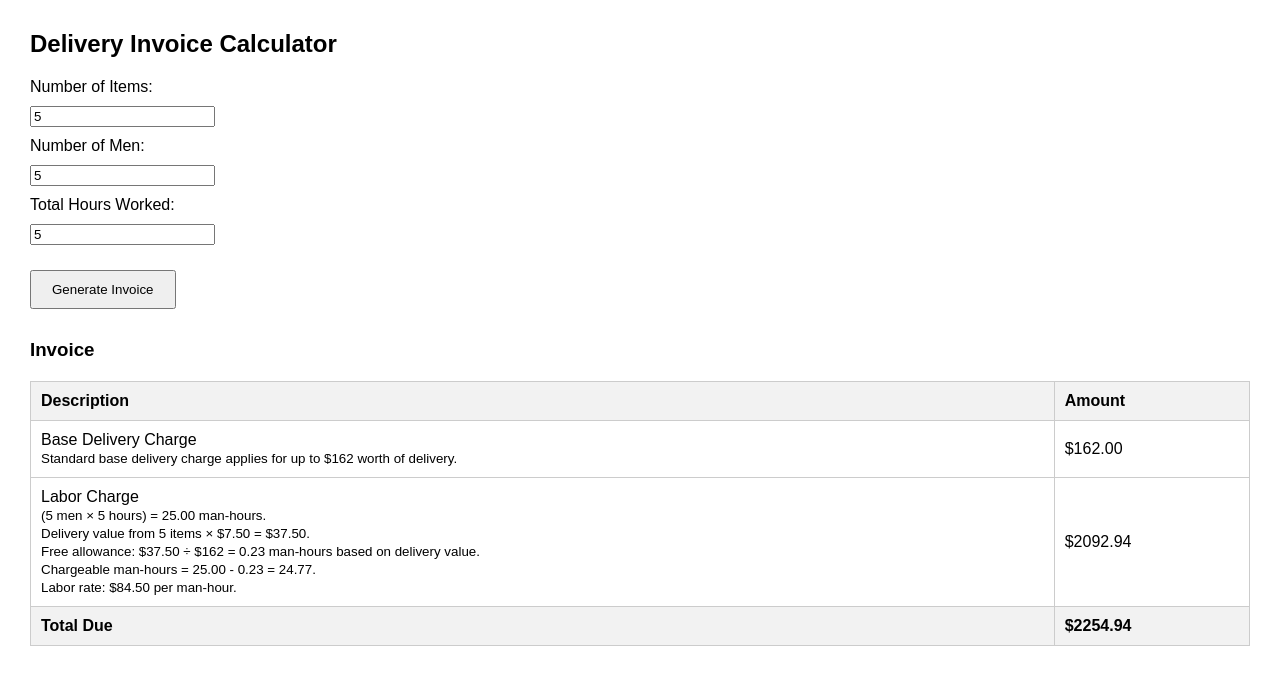
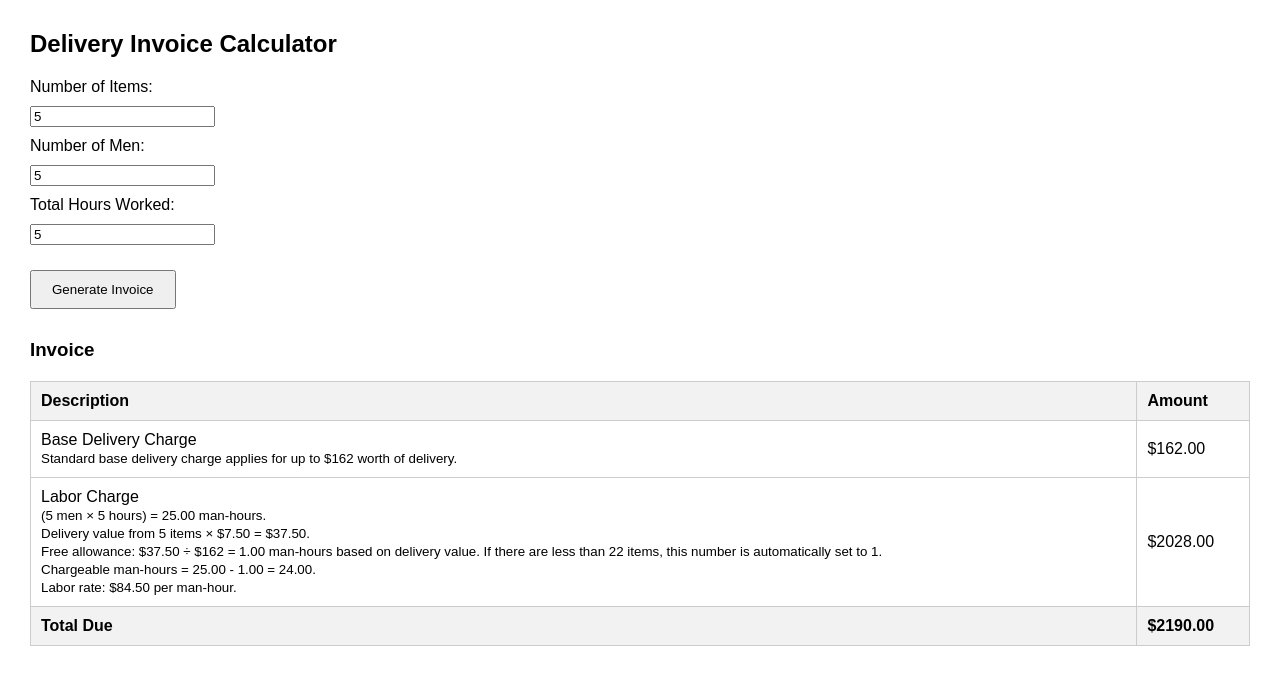
Before and after one commit to AdamAvivi/MTFurnitureExtraLaborRate, a plain HTML site: page hicksextrahours.html in a window 1280 px wide. Both pictures are taken after typing "5", "5", "5" into the empty fields and a click on the button "Generate Invoice". Drawn offline with Linux system fonts and the light colour scheme.

Commit message:
Update hicksextrahours.html

```diff
--- a/hicksextrahours.html
+++ b/hicksextrahours.html
@@ -53,8 +53,9 @@
             const deliveryCharge = 162.00; // Fixed base delivery charge
 
             const freeManHours = (deliveryValue / deliveryUnit) * freePerUnit;
+            let freeAllowance = (items < 22) ? 1 : (deliveryValue / deliveryUnit) * freePerUnit;
             const totalManHours = men * hours;
-            const chargeableManHours = Math.max(0, totalManHours - freeManHours);
+            const chargeableManHours = Math.max(0, totalManHours - freeAllowance);
             const laborCharge = chargeableManHours * manHourRate;
             const totalDue = deliveryCharge + laborCharge;
 
@@ -83,8 +84,8 @@
                                 <small>
                                     (${men} men × ${hours} hours) = ${totalManHours.toFixed(2)} man-hours.<br>
                                     Delivery value from ${items} items × $7.50 = $${deliveryValue.toFixed(2)}.<br>
-                                    Free allowance: $${deliveryValue.toFixed(2)} ÷ $162 = ${freeManHours.toFixed(2)} man-hours based on delivery value.<br>
-                                    Chargeable man-hours = ${totalManHours.toFixed(2)} - ${freeManHours.toFixed(2)} = ${chargeableManHours.toFixed(2)}.<br>
+                                    Free allowance: $${deliveryValue.toFixed(2)} ÷ $162 = ${freeAllowance.toFixed(2)} man-hours based on delivery value. If there are less than 22 items, this number is automatically set to 1. <br>
+                                    Chargeable man-hours = ${totalManHours.toFixed(2)} - ${freeAllowance.toFixed(2)} = ${chargeableManHours.toFixed(2)}.<br>
                                     Labor rate: $84.50 per man-hour.
                                 </small>
                             </td>
```
